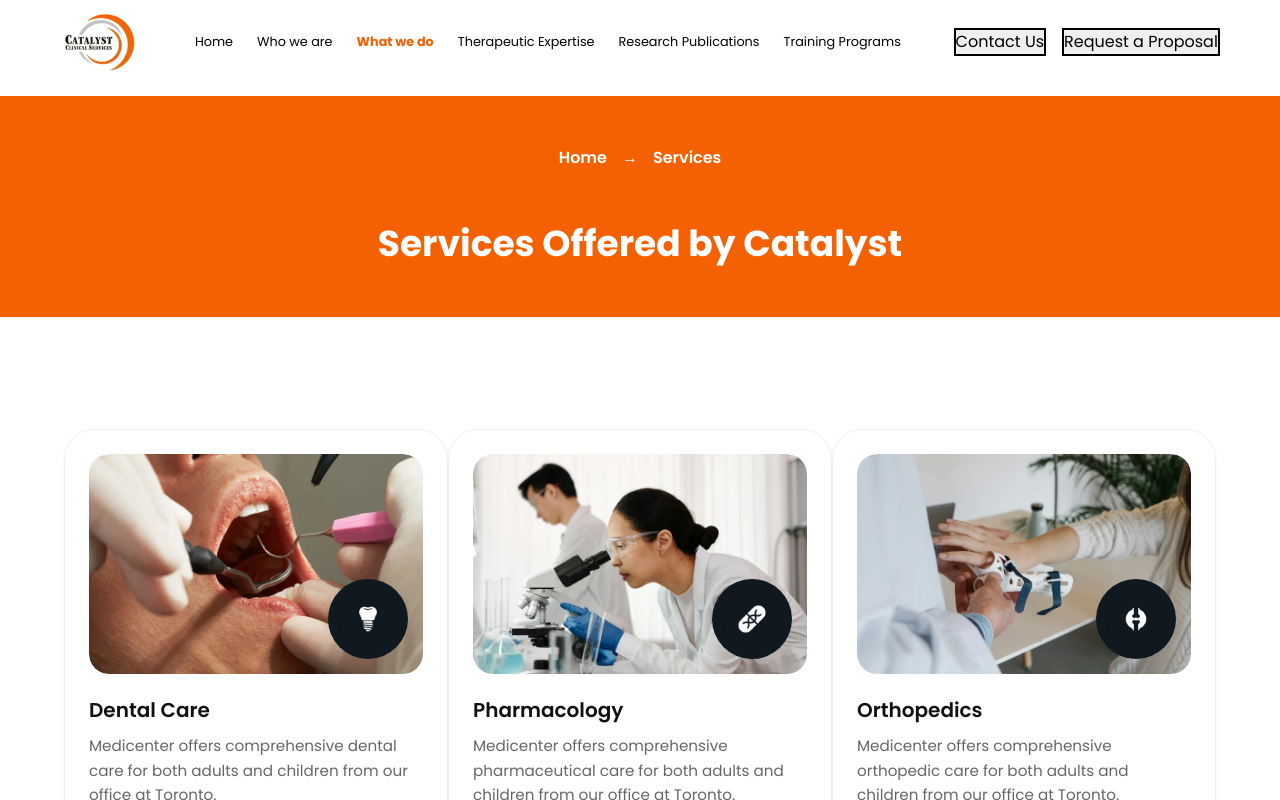
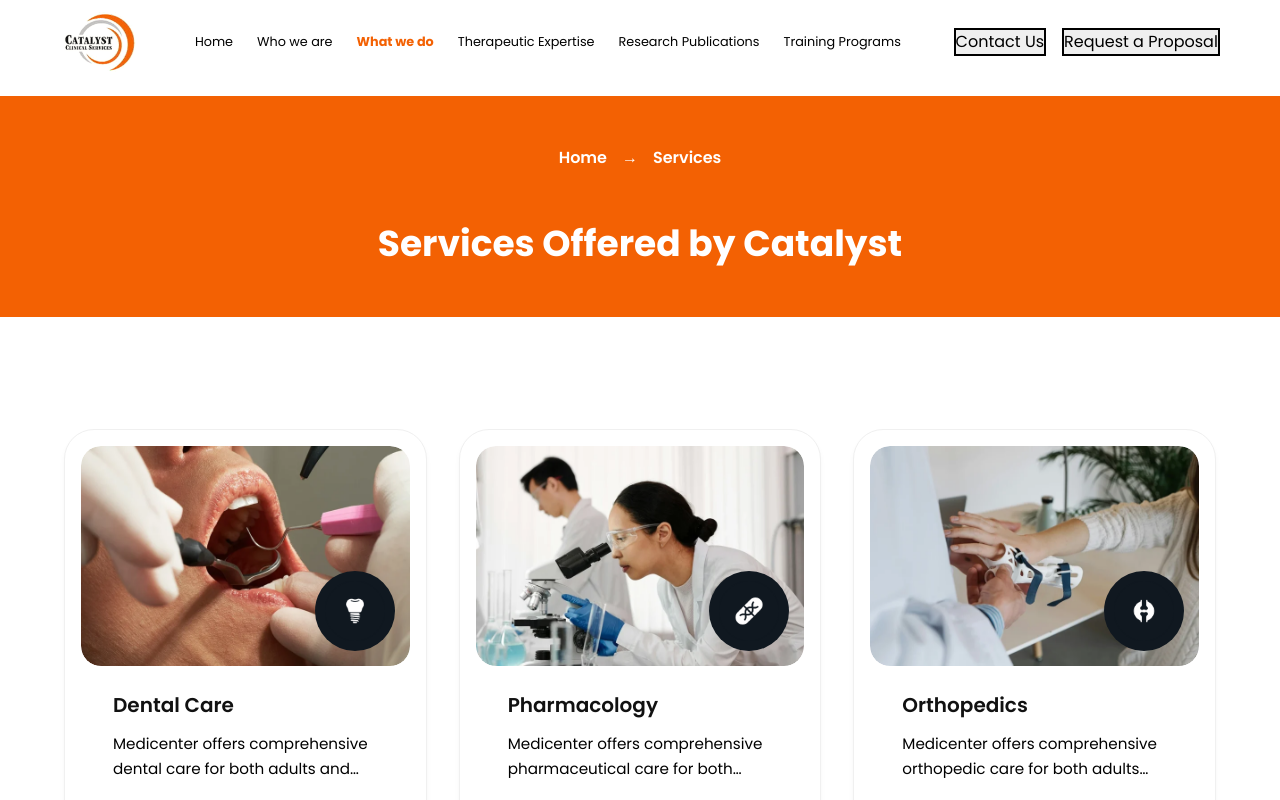
Before and after one commit to Lalit1999/catalyst-web, a Next.js app: page /what-we-do in a window 1280 px wide. Built offline with nearby package versions, Linux system fonts and the light colour scheme; no server answers.

Commit message:
just changing svg remains

```diff
--- a/app/layout.js
+++ b/app/layout.js
@@ -12,15 +12,7 @@ const poppins = Poppins({
     subsets: ["latin"],
     weight: ['300', '400', '500', '600', '700', '800'],
 });
-const lexend = Lexend({
-  subsets: ['latin'],
-  display: 'swap',
-  variable: '--font-lexend', // Define a CSS variable
-})
-const inter = Inter({
-    subsets: ["latin"],
-  weight: ["400", "500", "600", "700"],
-})
+
 export const metadata = {
     title: "Catalyst Clinical Services",
     description: "Web App created by Myarth Tech ( https://myarth.in )",
@@ -29,7 +21,7 @@ export const metadata = {
 export default function RootLayout({ children }) {
     return (
         <html lang="en">
-            <body className={`body ${poppins.className} ${lexend.variable} ${inter.variable}`}>
+            <body className={`body ${poppins.className}`}>
                 <ContextWrapper>{children}</ContextWrapper>
                 {/* <ToastContainer /> */}
             </body>
--- a/app/training-programs/[id]/page.js
+++ b/app/training-programs/[id]/page.js
@@ -434,11 +434,10 @@ const DetailBottom = () => {
 const program = () => {
 
     const params = useParams() ;
-    const { id } = params ;
+    const { id } = params;
     const decodedId = id ? decodeURIComponent(id) : id;
 
     const data = programsDetailsArr[decodedId];
-    console.log(data) ;
 
     return (
         <div className={styles.courseMain}>
--- a/app/what-we-do/[id]/page.module.css
+++ b/app/what-we-do/[id]/page.module.css
@@ -1,29 +1,38 @@
+.main {
+  display: flex;
+  flex-direction: column;
+  color: var(--black);
+  /* Keep your parent padding if you need it for other elements */
+  gap: 3em;
+  position: relative;
+
+  /* overflow-x: hidden;   */
+}
 .downbarMainCon {
   display: flex;
   flex-direction: column;
   margin: 0 -4em;
+  background-image: url("/expertisebg.png");
+  background-size: cover;
+}
 
-}
 /* --- THE BACKGROUND BAR --- */
 .downbarTop {
+  display: flex;
   width: 100%;
-  background-color: var(--main);
-  padding: 4rem 0;
-  margin-top: -4rem;
-  display: flex;
+  align-items: center;
   flex-direction: column;
   justify-content: center;
-
+  padding: 2em 0;
+  gap: 2em;
 }
 
 /* --- CONTAINER TO KEEP CONTENT CENTERED --- */
 .contentContainer {
   width: 100%;
-  max-width: 1200px; /* Standard website width */
   padding: 0 2rem;
   display: flex;
   flex-direction: column;
-  gap: 1rem;
 }
 
 /* --- BREADCRUMBS --- */
@@ -32,7 +41,7 @@
   flex-direction: row;
   gap: 10px;
   align-items: center;
-  margin: 2rem 6rem;
+  margin: 2em 2.7em;
 }
 
 .main_bread {
@@ -49,9 +58,7 @@
   justify-content: space-between;
   align-items: center;
   width: 100%;
-  gap: 2rem;
   margin-top: 10px;
-  margin: 0 6rem;
 }
 
 /* --- LEFT SIDE --- */
@@ -60,6 +67,7 @@
   flex-direction: column;
   gap: 2rem; /* Space between Title and Button */
   max-width: 50%;
+  margin: 0 2.4em;
 }
 
 .titleLarge {
@@ -74,7 +82,7 @@
 .enquiryBtn {
   width: fit-content;
   background-color: #ffffff;
-  color: #E65100; /* Orange color matching your theme */
+  color: #e65100; /* Orange color matching your theme */
   border: none;
   padding: 12px 35px;
   font-size: 16px;
@@ -92,18 +100,14 @@
 .head_two {
   display: flex;
   justify-content: flex-end;
+  margin: 0 2.2em;
 }
 
 .heroImg {
   object-fit: cover;
   border-radius: 12px;
-
-  /* THE WHITE BORDER EFFECT */
-  border: 4px solid #ffffff; /* Semi-transparent border */
+  border: 4px solid #ffffff;
   background: transparent;
-
-  /* Or if you want a solid white frame like a photo: */
-  /* border: 4px solid white; */
 }
 
 /* --- RESPONSIVE (Mobile) --- */
@@ -135,8 +139,6 @@
 
 .detailsContainer {
   width: 100%;
-  max-width: 1200px;
-  padding: 0 2rem;
   display: flex;
   gap: 3rem; /* Space between Left and Right columns */
 }
@@ -185,7 +187,7 @@
   overflow: hidden; /* Ensures header stays inside radius */
   background: white;
 }
-.sidebarCard_round{
+.sidebarCard_round {
   padding: 6px;
 }
 .sidebarHeader {
@@ -200,7 +202,7 @@
 .sidebarList {
   list-style: none;
   padding: 0;
-  margin: 0 2.4rem;
+  margin: 0 1.5rem;
 }
 
 .sidebarItem {
@@ -214,7 +216,7 @@
 /* Services Links Style */
 .sidebarLink {
   display: block;
-  padding: 1rem 1.5rem;
+  padding: 1rem 0.4rem;
   color: #4b5563;
   text-decoration: none;
   font-size: 17px;
@@ -224,7 +226,7 @@
 
 .sidebarLink:hover {
   background-color: #f9fafb;
-  color: #E65100; /* Orange highlight */
+  color: #e65100; /* Orange highlight */
   padding-left: 1.8rem; /* Small slide animation */
 }
 
@@ -233,7 +235,7 @@
   display: flex;
   align-items: center;
   gap: 12px;
-  padding: 1rem 1.5rem;
+  padding: 1rem 0.4rem;
   color: #374151;
   font-size: 0.95rem;
   font-weight: 500;
@@ -274,12 +276,11 @@
   padding-bottom: 5rem;
   display: flex;
   justify-content: center;
+  max-width: 64%;
 }
 
 .extraContainer {
   width: 100%;
-    max-width: 1200px;
-    padding: 0 2rem;
 }
 
 /* 1. Feature Cards */
@@ -309,7 +310,7 @@
 
 .featureCard p {
   font-size: 15px;
-    color: #68747A;
+  color: #68747a;
   line-height: 1.6;
 }
 
@@ -318,7 +319,7 @@
   background: #ffffff;
   border: 1px solid #e5e7eb;
   border-radius: 20px;
-    padding: 3rem;
+  padding: 2rem 1.5rem;
   box-shadow: 0 4px 6px -1px rgba(0, 0, 0, 0.05);
   margin-bottom: 3rem;
 }
@@ -358,7 +359,7 @@
 .subText {
   font-size: 15px;
   line-height: 25px;
-    color: #68747A;
+  color: #68747a;
   line-height: 1.6;
   margin-bottom: 2rem;
   max-width: 900px;
@@ -382,13 +383,13 @@
 .faqBlock {
   margin-top: 4rem;
 }
-.faqBlock h2{
+.faqBlock h2 {
   color: #101820;
   font-size: 32px;
   line-height: 32px;
   font-weight: 500;
 }
-.faqBlock p{
+.faqBlock p {
   margin-top: 1rem;
 }
 .faqList {
@@ -404,13 +405,13 @@
   background: white;
   transition: all 0.3s ease;
   cursor: pointer;
-    box-shadow: 0 1px 2px rgba(0,0,0,0.05);
+  box-shadow: 0 1px 2px rgba(0, 0, 0, 0.05);
 }
 
 /* Styling when the accordion is OPEN */
 .faqDetails[open] {
-    border-color: #1a1a1a; /* Darker border when active */
-    box-shadow: 0 4px 10px -1px rgba(0,0,0,0.1);
+
+  box-shadow: 0 4px 10px -1px rgba(0, 0, 0, 0.1);
 }
 
 .faqSummary {
@@ -434,19 +435,19 @@
   display: none;
 }
 
-/* THE TEXT ICON (+) */
-.faqIcon {
-    font-size: 1.8rem; /* Make the plus symbol big */
+/* Default icon: PLUS */
+.faqIcon::before {
+  content: "+";
+  font-size: 1.8rem;
   font-weight: 400;
   line-height: 1;
   color: #111;
-    display: inline-block;
-    transition: transform 0.3s ease; /* Smooth rotation */
+  transition: all 0.3s ease;
 }
 
-/* Rotate the + to become an X when open */
-.faqDetails[open] .faqIcon {
-    transform: rotate(45deg);
+/* When OPEN: MINUS */
+.faqDetails[open] .faqIcon::before {
+  content: "−"; /* real minus symbol, not hyphen */
 }
 
 .faqAnswer {
@@ -458,11 +459,18 @@
   border-top: 1px solid #f0f0f0; /* Optional separator line */
   padding-top: 1rem;
   animation: fadeIn 0.3s ease-in-out;
+  user-select: none;
 }
 
 @keyframes fadeIn {
-    from { opacity: 0; transform: translateY(-5px); }
-    to { opacity: 1; transform: translateY(0); }
+  from {
+    opacity: 0;
+    transform: translateY(-5px);
+  }
+  to {
+    opacity: 1;
+    transform: translateY(0);
+  }
 }
 /* RESPONSIVE */
 @media (max-width: 768px) {
--- a/app/what-we-do/page.js
+++ b/app/what-we-do/page.js
@@ -59,10 +59,10 @@ export default function WhatWeDo() {
 
     {/* Content */}
     <div className={styles.content}>
-      <h3 className={styles.title}>{service.title}</h3>
+      <Link href={`/what-we-do/${service.slug}`} className={styles.title}>{service.title}</Link>
       <p className={styles.desc}>{service.desc}</p>
 
-       <Link href={`/what-we-do/${service.id}`} className={styles.readMore}>
+       <Link href={`/what-we-do/${service.slug}`} className={styles.readMore}>
                   <span>Read More</span>
                 </Link>
     </div>
--- a/app/what-we-do/page.module.css
+++ b/app/what-we-do/page.module.css
@@ -59,93 +59,7 @@
   }
 }
 
-.card {
-  border: 1px solid #f0f0f0;
-  border-radius: 30px; /* Large rounded corners for the card itself */
-  padding: 1.5rem; /* Creates the whitespace between edge and image */
-  background-color: #fff;
-  transition: box-shadow 0.3s ease;
-  box-shadow: 0 4px 6px -1px rgba(0, 0, 0, 0.05);
-  display: flex;
-  flex-direction: column;
-}
 
-.card:hover {
-  box-shadow: 0 10px 25px -5px rgba(0, 0, 0, 0.1);
-}
-
-.imageContainer {
-  position: relative;
-  width: 100%;
-  height: 220px; /* Fixed height for consistency */
-  border-radius: 20px; /* Rounded corners for the image */
-  overflow: hidden;
-  margin-bottom: 1.5rem;
-}
-
-.mainImage {
-  width: 100%;
-  height: 100%;
-  object-fit: cover;
-  border-radius: 20px;
-}
-
-/* The Black Circle with Icon */
-.iconBadge {
-  position: absolute;
-  bottom: 15px;
-  right: 15px;
-  width: 50px;
-  height: 50px;
-  background-color: #1a1a1a; /* Dark black/grey */
-  border-radius: 50%;
-  display: flex;
-  align-items: center;
-  justify-content: center;
-  z-index: 2;
-}
-
-/* Ensure the icon inside is white (if your SVG is black, use invert) */
-.iconSvg {
-  filter: invert(1) brightness(100);
-  width: 24px;
-  height: 24px;
-}
-
-.content {
-  display: flex;
-  flex-direction: column;
-  flex-grow: 1;
-}
-
-.title {
-  font-size: 1.25rem;
-  font-weight: 600;
-  color: #111;
-  margin-bottom: 0.75rem;
-}
-
-.desc {
-  font-size: 0.95rem;
-  color: #666;
-  line-height: 1.6;
-  margin-bottom: 1.5rem;
-  flex-grow: 1; /* Pushes Read More to bottom if descriptions vary in length */
-}
-
-.readMore {
-  font-size: 0.9rem;
-  font-weight: 500;
-  color: #333;
-  text-decoration: none;
-  display: inline-block;
-  transition: color 0.2s;
-}
-
-.readMore:hover {
-  color: #000;
-  text-decoration: underline;
-}
 .section {
   padding: 4rem 0;
   background-color: #ffffff;
@@ -156,7 +70,7 @@
 .container {
   display: grid;
   grid-template-columns: repeat(1, 1fr);
-  gap: 2rem 0;
+  gap: 2rem;
   width: 100%;
 }
 
@@ -175,7 +89,7 @@
 .card {
   border: 1px solid #f0f0f0;
   border-radius: 30px;
-  padding: 1.5rem;
+  padding: 1rem;
   background-color: #fff;
   transition: box-shadow 0.3s ease;
   box-shadow: 0 4px 6px -1px rgba(0, 0, 0, 0.05);
@@ -235,7 +149,10 @@
 .content {
   display: flex;
   flex-direction: column;
-  flex-grow: 1;
+  width: 100%;
+
+  padding: 0 2rem;
+
 }
 
 .title {
@@ -244,13 +161,19 @@
   color: #111;
   margin-bottom: 0.75rem;
 }
-
+.title:hover{
+  color:var(--main);
+}
 .desc {
   font-size: 0.95rem;
-  color: #666;
   line-height: 1.6;
-  margin-bottom: 1.5rem;
-  flex-grow: 1;
+
+  max-height: 3.05rem;
+  overflow: hidden;
+
+  display: -webkit-box;
+  -webkit-box-orient: vertical;
+  -webkit-line-clamp: 2;
 }
 
 .readMore {
@@ -265,6 +188,6 @@
 }
 
 .readMore:hover {
-  color: #000;
+  color: var(--main);
   text-decoration: underline;
 }
--- a/app/who-we-are/page.module.css
+++ b/app/who-we-are/page.module.css
@@ -14,13 +14,13 @@
   display: flex;
   flex-direction: column;
   margin: 0 -4em;
-
+ background-image: url("/expertisebg.png");
+  background-size: cover;
 }
 
 .downbarTop {
   display: flex;
   width: 100%;
-  background-color: var(--main);
   align-items: center;
   flex-direction: column;
   justify-content: center;
```
Also changed, not shown: app/what-we-do/[id]/page.js (+6 -14 lines). Lines whose indentation alone changed are shown as unchanged.
